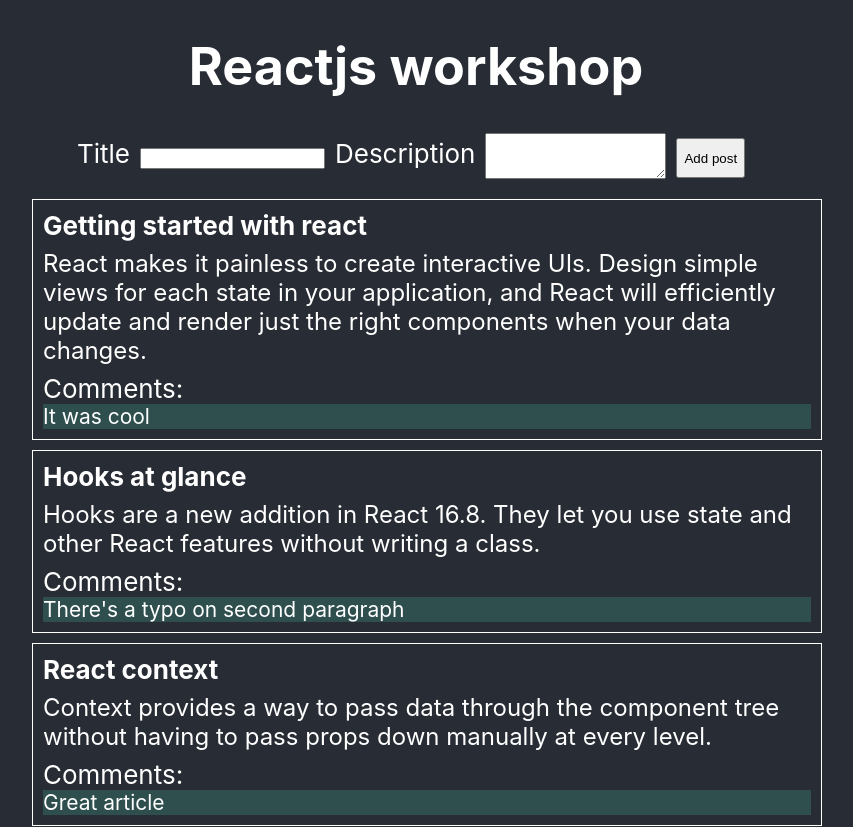
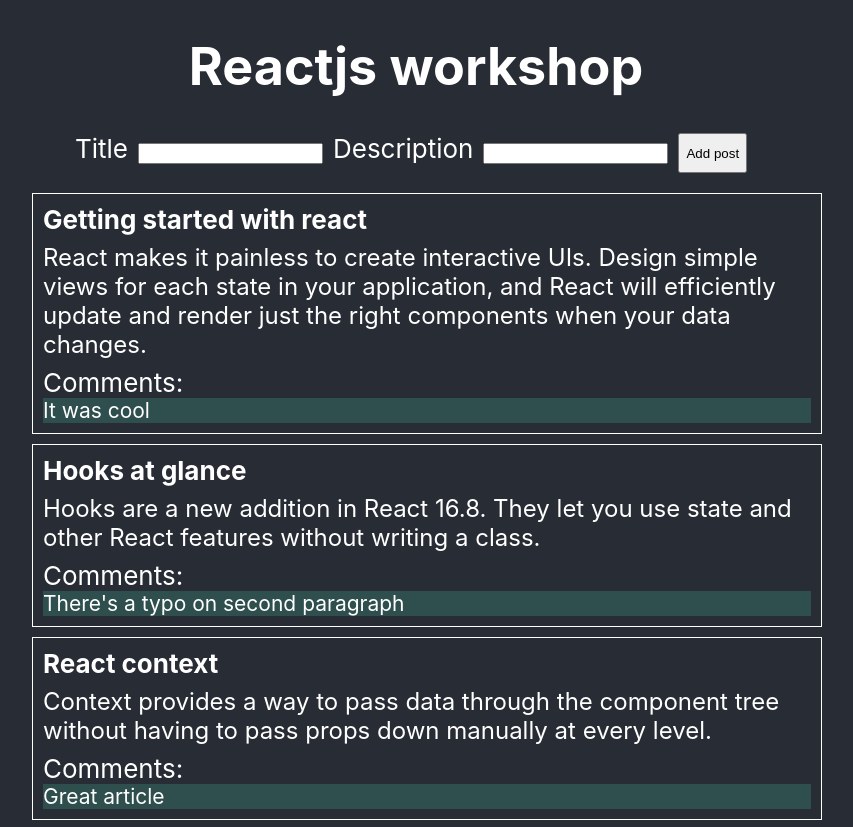
Before and after one commit to kadosh/uno-workshop-react-hooks-testing, a React (Create React App) app: page / in a window 1280 px wide. Shown: the top 827 px of the page, without its empty margins (224-1077 px from the left). Built offline with nearby package versions, Linux system fonts and the light colour scheme.

Commit message:
Adding uno-react

```diff
--- a/package.json
+++ b/package.json
@@ -8,7 +8,8 @@
     "react": "^16.8.6",
     "react-dom": "^16.8.6",
     "react-scripts": "3.0.1",
-    "react-test-renderer": "^16.8.6"
+    "react-test-renderer": "^16.8.6",
+    "uno-react": "^0.9.0"
   },
   "scripts": {
     "start": "react-scripts start",
--- a/src/components/BlogControl.js
+++ b/src/components/BlogControl.js
@@ -25,9 +25,19 @@ export default class BlogControl extends React.Component {
         return (
             <div>
                 <label>Title</label>
-                <input type="text" name="Title" onChange={(event) => this.setState({ title: event.target.value })} value={this.state.title} />
+                <input
+                    type="text"
+                    name="Title"
+                    onChange={(event) => this.setState({ title: event.target.value })}
+                    value={this.state.title}
+                />
                 <label>Description</label>
-                <textarea type="text" name="Description" onChange={(event) => this.setState({ description: event.target.value })} value={this.state.description} />
+                <input
+                    type="text"
+                    name="Description"
+                    onChange={(event) => this.setState({ description: event.target.value })}
+                    value={this.state.description}
+                />
                 <button onClick={this.onAddPost}>Add post</button>
             </div>
         )
```
Also changed, not shown: 1 other file (tests, documents, lock files or other folders).
